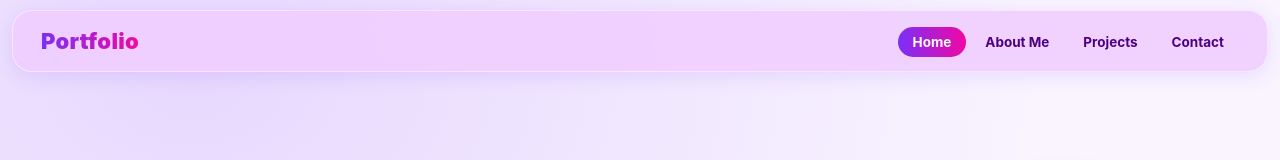
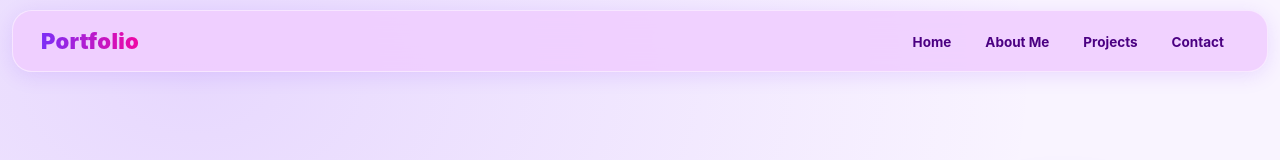
Before and after one commit to VelmaniM/VelmaniM-Portfolio, a React (Vite) app: page / in a window 1280 px wide. Shown: the top 160 px of the page. Built offline with nearby package versions, Linux system fonts and the light colour scheme.

Commit message:
Final update - added CV download and fixes

```diff
--- a/src/components/Navbar.css
+++ b/src/components/Navbar.css
@@ -73,7 +73,7 @@ nav {
   transition: background 0.22s, color 0.22s, transform 0.18s;
 }
 .link li a:hover     { background: var(--glass); transform: translateY(-1px); }
-.link li a.active    { background: var(--grad); color:#fff; -webkit-text-fill-color:#fff; }
+
 
 
 .menu-toggle {
```
